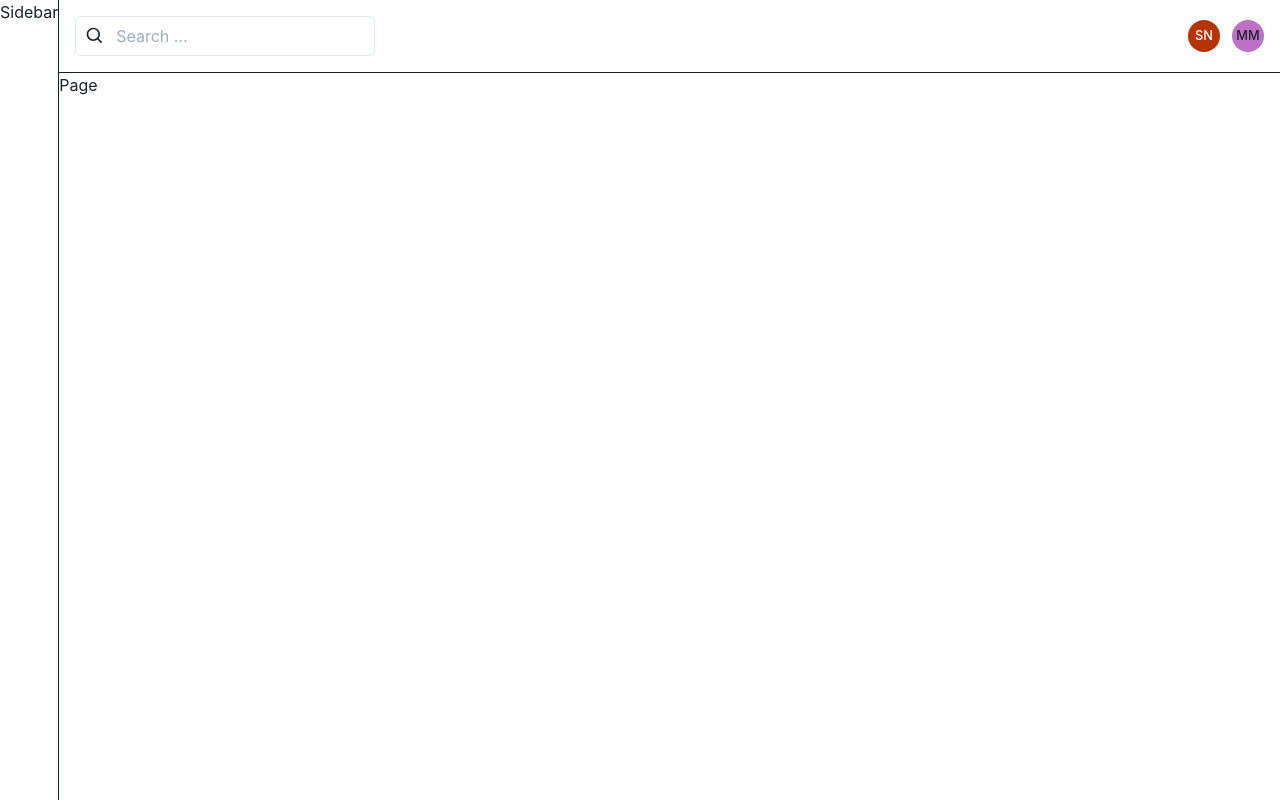
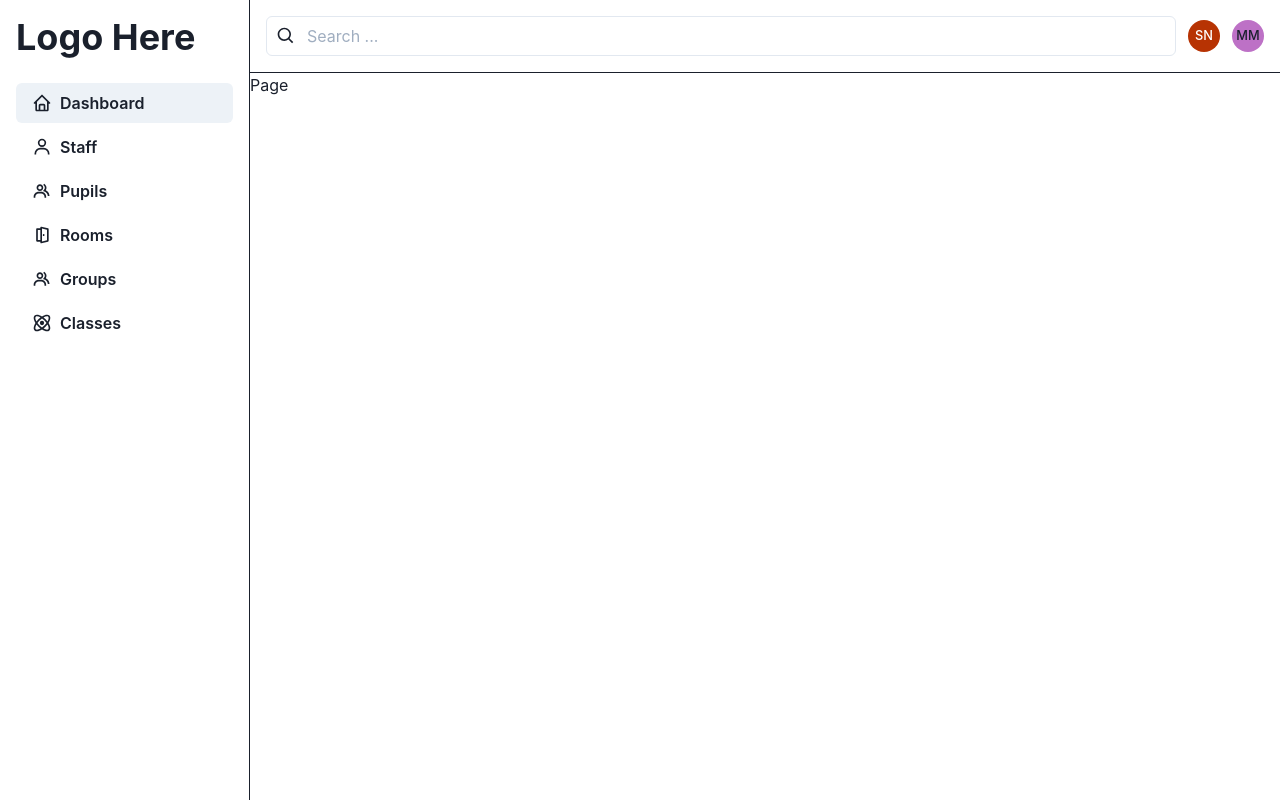
Before and after one commit to mattmuirhead/scheduler, a React (Create React App) app: page /dashboard in a window 1280 px wide. Built offline with nearby package versions, Linux system fonts and the light colour scheme.

Commit message:
init sidebar

```diff
--- a/src/components/Header/index.js
+++ b/src/components/Header/index.js
@@ -19,8 +19,13 @@ import {
   BiCustomize,
   BiGridAlt,
 } from 'react-icons/bi'
+import { useHistory } from 'react-router-dom'
 
 const Header = () => {
+  const history = useHistory()
+
+  const logout = () => history.push('/')
+
   return (
     <Flex
       p={4}
@@ -28,7 +33,7 @@ const Header = () => {
       w="100%"
       justifyContent="space-between"
     >
-      <InputGroup maxWidth="300px">
+      <InputGroup>
         <InputLeftElement
           pointerEvents="none"
           children={<Icon as={BiSearch} boxSize={5} />}
@@ -69,7 +74,10 @@ const Header = () => {
             <MenuItem icon={<Icon as={BiUserCircle} boxSize={5} />}>
               User Settings
             </MenuItem>
-            <MenuItem icon={<Icon as={BiLogOutCircle} boxSize={5} />}>
+            <MenuItem
+              onClick={logout}
+              icon={<Icon as={BiLogOutCircle} boxSize={5} />}
+            >
               Logout
             </MenuItem>
           </MenuList>
--- /dev/null
+++ b/src/components/Sidebar/index.js
@@ -0,0 +1,75 @@
+import { Button, Flex, Icon, Heading } from '@chakra-ui/react'
+import {
+  BiAtom,
+  BiDoorOpen,
+  BiGroup,
+  BiHome,
+  BiUser,
+} from 'react-icons/bi'
+import { useLocation } from 'react-router-dom'
+
+const Sidebar = () => {
+  const location = useLocation()
+  const isLocation = page => location.pathname.includes(page) ? 'solid' : 'ghost'
+
+  return (
+    <Flex
+      flexDirection="column"
+      borderRight="1px solid"
+      p={4}
+      minWidth="250px"
+    >
+      <Heading mb={6}>Logo Here</Heading>
+      <Button
+        leftIcon={<Icon as={BiHome} boxSize={5} />}
+        variant={isLocation('dashboard')}
+        justifyContent="flex-start"
+        mb={1}
+      >
+        Dashboard
+      </Button>
+      <Button
+        leftIcon={<Icon as={BiUser} boxSize={5} />}
+        variant={isLocation('staff')}
+        justifyContent="flex-start"
+        mb={1}
+      >
+        Staff
+      </Button>
+      <Button
+        leftIcon={<Icon as={BiGroup} boxSize={5} />}
+        variant={isLocation('pupils')}
+        justifyContent="flex-start"
+        mb={1}
+      >
+        Pupils
+      </Button>
+      <Button
+        leftIcon={<Icon as={BiDoorOpen} boxSize={5} />}
+        variant={isLocation('rooms')}
+        justifyContent="flex-start"
+        mb={1}
+      >
+        Rooms
+      </Button>
+      <Button
+        leftIcon={<Icon as={BiGroup} boxSize={5} />}
+        variant={isLocation('groups')}
+        justifyContent="flex-start"
+        mb={1}
+      >
+        Groups
+      </Button>
+      <Button
+        leftIcon={<Icon as={BiAtom} boxSize={5} />}
+        variant={isLocation('classes')}
+        justifyContent="flex-start"
+        mb={1}
+      >
+        Classes
+      </Button>
+    </Flex>
+  )
+}
+
+export default Sidebar
--- a/src/pages/Dashboard/index.js
+++ b/src/pages/Dashboard/index.js
@@ -1,10 +1,11 @@
 import { Flex } from '@chakra-ui/react'
 import Header from '../../components/Header'
+import Sidebar from '../../components/Sidebar'
 
 const Dashboard = () => {
   return (
     <Flex width="100%" height="100%">
-      <Flex borderRight="1px solid" >Sidebar</Flex>
+      <Sidebar />
       <Flex flexDirection="column" width="100%">
         <Header />
         <Flex>Page</Flex>
```
